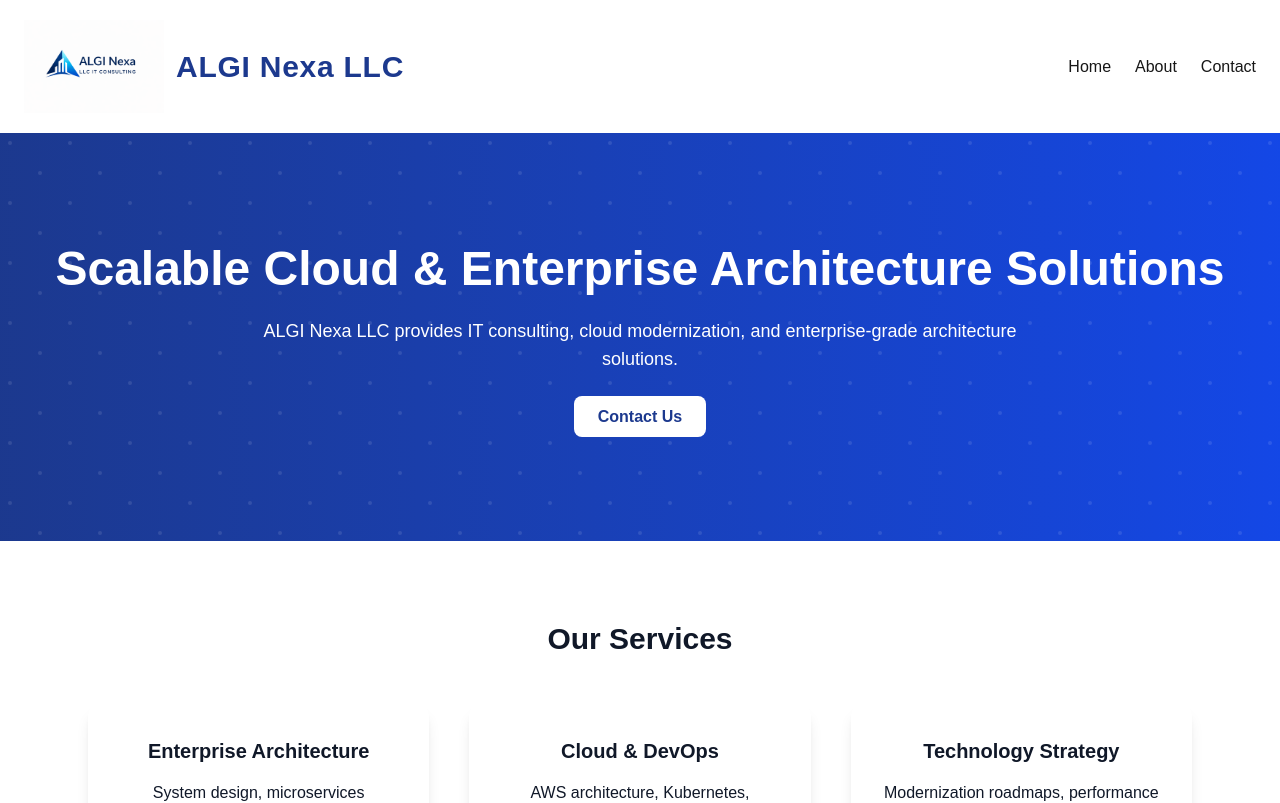
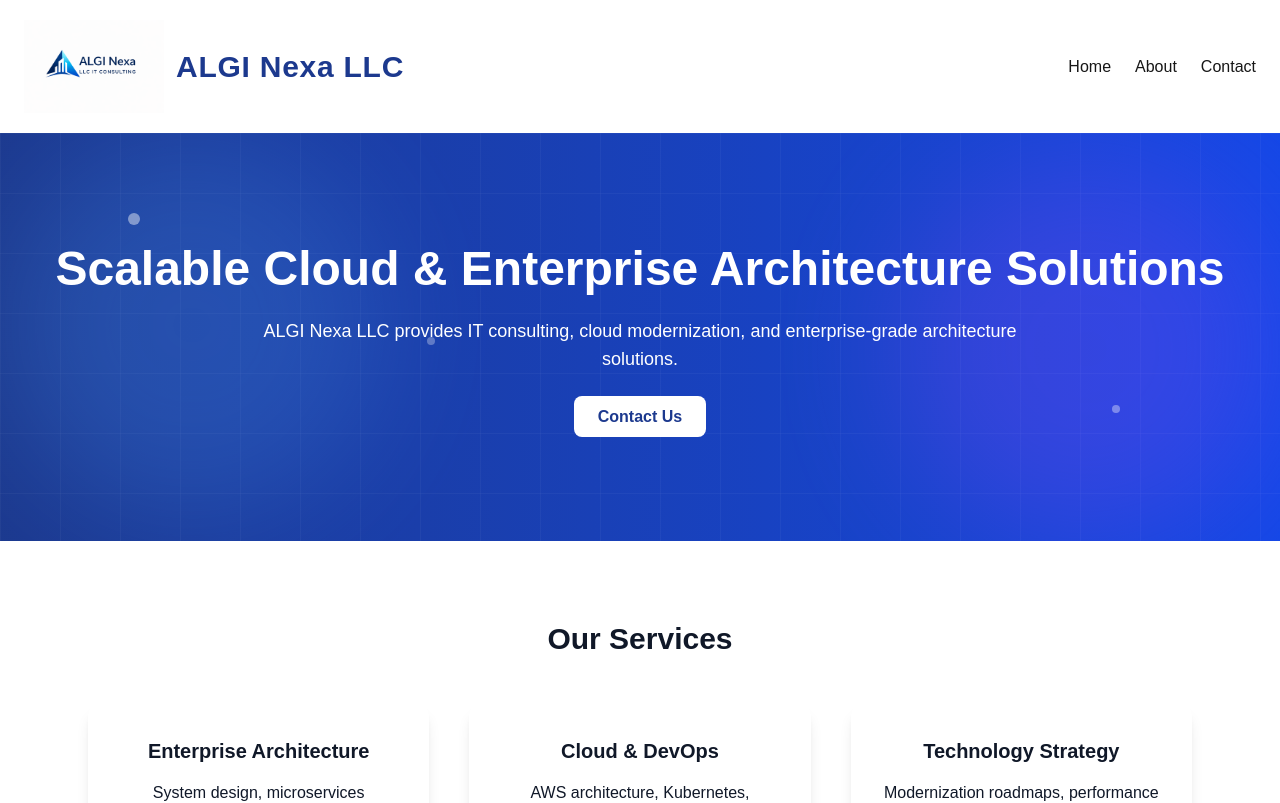
Before and after one commit to gilskx/alginexa-site, a Next.js app: page / in a window 1280 px wide. Shown: the top 803 px of the page. Built offline with nearby package versions, Linux system fonts and the light colour scheme.

Commit message:
Added Contact page

```diff
--- a/app/page.tsx
+++ b/app/page.tsx
@@ -3,33 +3,47 @@
     <main className="min-h-screen bg-white text-gray-900">
 
       {/* Hero Section */}
-     <section className="relative bg-gradient-to-r from-blue-900 to-blue-700 text-white py-28 px-6 text-center overflow-hidden">
+   <section className="relative bg-gradient-to-r from-blue-900 to-blue-700 text-white py-28 px-6 text-center overflow-hidden">
 
-  {/* Background Pattern */}
-  <div className="absolute inset-0 opacity-10">
-    <svg
-      className="w-full h-full"
-      xmlns="http://www.w3.org/2000/svg"
-    >
+  {/* Grid Background */}
+  <div className="absolute inset-0 opacity-15">
+    <svg className="w-full h-full" xmlns="http://www.w3.org/2000/svg">
       <defs>
-        <pattern id="pattern" width="60" height="60" patternUnits="userSpaceOnUse">
-          <circle cx="10" cy="10" r="2" fill="white" />
-          <circle cx="40" cy="40" r="2" fill="white" />
+        <pattern id="grid" width="60" height="60" patternUnits="userSpaceOnUse">
+          <path
+            d="M 60 0 L 0 0 0 60"
+            fill="none"
+            stroke="white"
+            strokeWidth="0.5"
+          />
         </pattern>
       </defs>
-      <rect width="100%" height="100%" fill="url(#pattern)" />
+      <rect width="100%" height="100%" fill="url(#grid)" />
     </svg>
   </div>
 
-  {/* Content */}
+  {/* Soft Glow Effects */}
+  <div className="absolute top-0 left-0 w-96 h-96 bg-blue-400 opacity-20 blur-3xl rounded-full"></div>
+  <div className="absolute bottom-0 right-0 w-96 h-96 bg-purple-500 opacity-20 blur-3xl rounded-full"></div>
+
+  {/* Floating Nodes */}
+  <div className="absolute inset-0 pointer-events-none">
+    <div className="absolute top-20 left-32 w-3 h-3 bg-white rounded-full animate-pulse opacity-40"></div>
+    <div className="absolute bottom-32 right-40 w-2 h-2 bg-white rounded-full animate-pulse opacity-30"></div>
+    <div className="absolute top-1/2 left-1/3 w-2 h-2 bg-white rounded-full animate-pulse opacity-20"></div>
+  </div>
+
+  {/* Hero Content */}
   <div className="relative z-10">
     <h1 className="text-4xl md:text-5xl font-bold mb-6">
       Scalable Cloud & Enterprise Architecture Solutions
     </h1>
+
     <p className="text-lg max-w-3xl mx-auto mb-8">
       ALGI Nexa LLC provides IT consulting, cloud modernization,
       and enterprise-grade architecture solutions.
     </p>
+
     <a
       href="/contact"
       className="bg-white text-blue-900 px-6 py-3 rounded-lg font-semibold hover:bg-gray-200"
```
Also changed, not shown: 1 other file (tests, documents, lock files or other folders).
